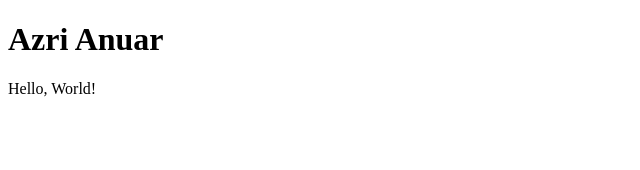
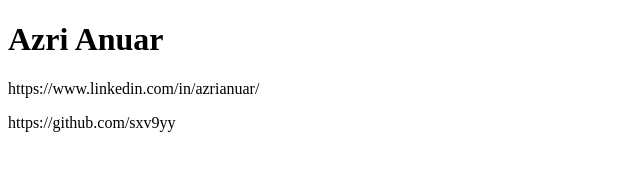
Before and after one commit to sxv9yy/sxv9yy.github.io, a plain HTML site: page index.html in a window 1280 px wide. Shown: the whole page, without its empty margins (0-640 px from the left). Drawn offline with Linux system fonts and the light colour scheme.

Commit message:
Update index.html

```diff
--- a/index.html
+++ b/index.html
@@ -3,7 +3,9 @@
 <body>
 
 <h1>Azri Anuar</h1>
-<p>Hello, World!</p>
+<p>https://www.linkedin.com/in/azrianuar/</p>
+<p>https://github.com/sxv9yy</p>
+
 
 </body>
 </html>
```
